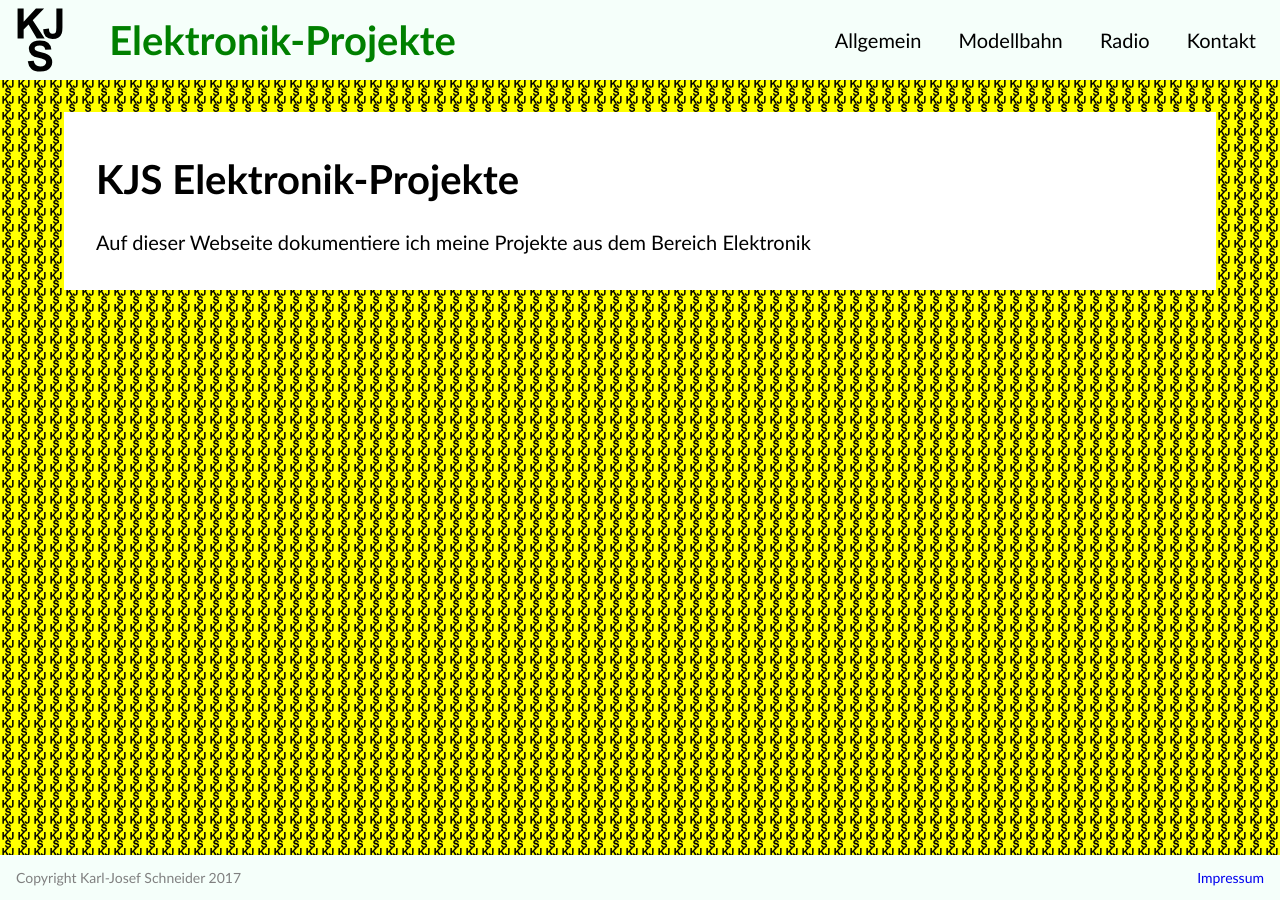
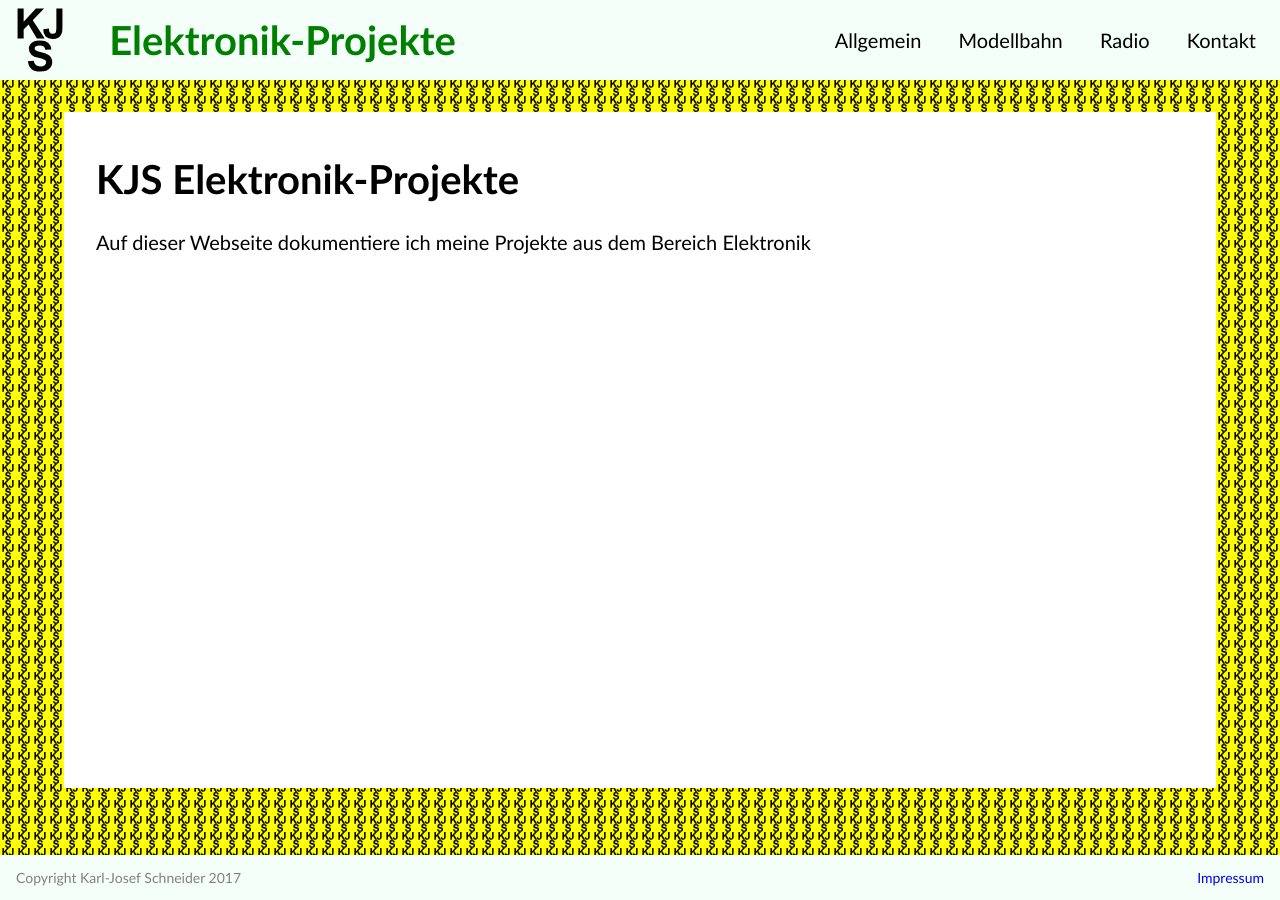
Before and after one commit to karljosefschneider/karljosefschneider.de, a Jekyll site: the page built from index.html, in a window 1280 px wide. Built offline with Jekyll 4.4.1, drawn with Linux system fonts in a browser that asks for light colours.

Commit message:
avoid overflow of images, min-height for container

```diff
--- a/css/main.css
+++ b/css/main.css
@@ -82,6 +82,8 @@
   max-width: 72rem; /* Breite */
   padding: 1rem 2rem 1rem 2rem; /* Abstand zum Rand */
   margin: 2rem auto 2rem auto;  /* Abstand zum nächsten Element */
+  overflow: hidden;
+  min-height: calc(100vh - 14rem);
 }
 
  /* Footer formatieren */
```
